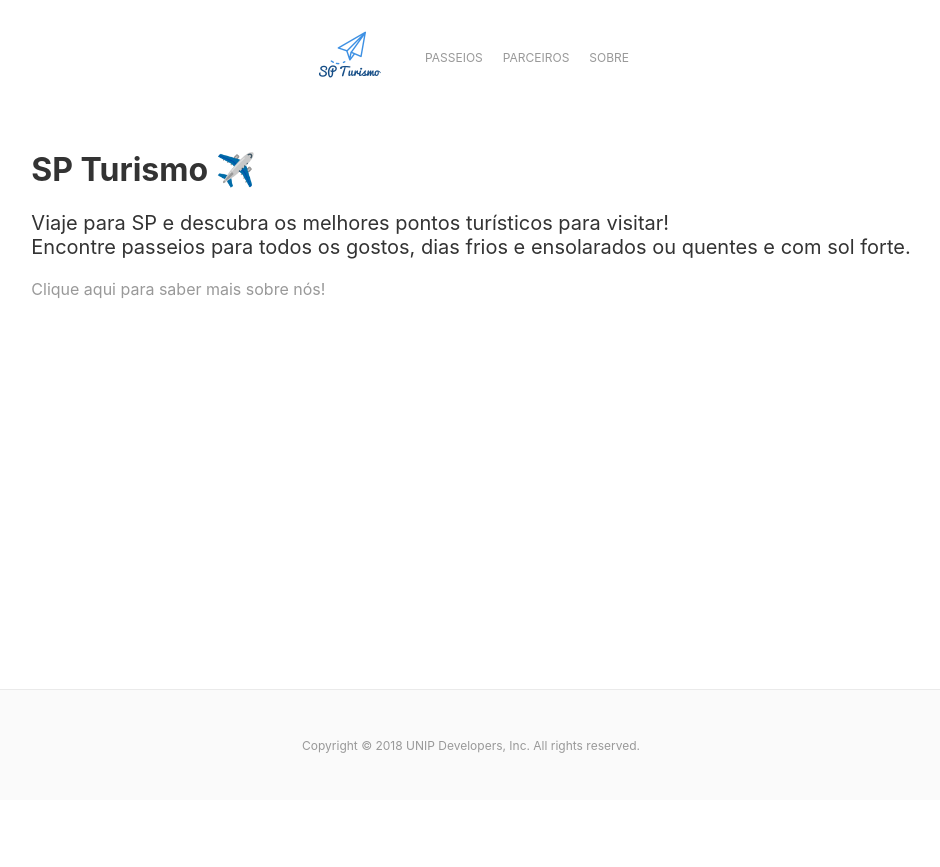
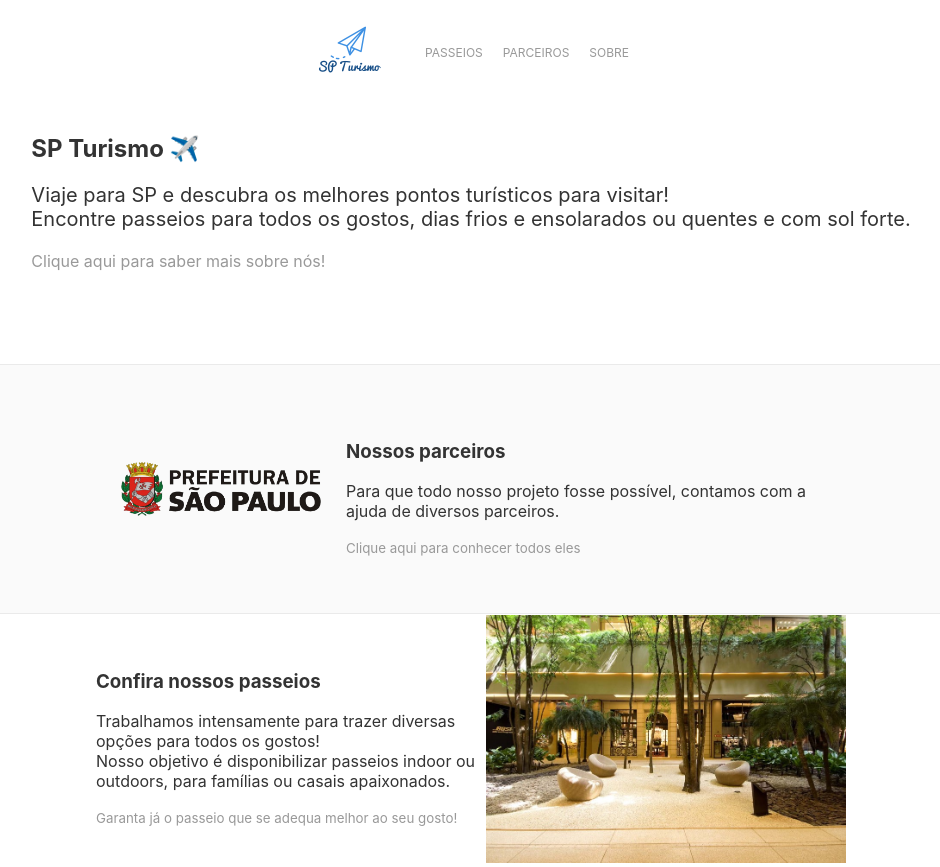
Before and after one commit to wendernathan/SiteSP, a plain HTML site: page index.html in a window 1280 px wide. Shown: the top 867 px of the page, without its empty margins (169-1109 px from the left). Before the commit the page ends 800 px from the top, so only its background shows below. Drawn offline with Linux system fonts and the light colour scheme.

Commit message:
home-page: add more sections
add the final 3 sections to the home page,
each of them points to another page with a call to action

```diff
--- a/index.css
+++ b/index.css
@@ -17,22 +17,54 @@ body {
   min-height: 100%;
   display: grid;
   grid-gap: 10px;
-  /* grid-template-columns: 1fr 2fr 1fr; */
   grid-template-rows: auto 1fr auto;
   grid-template-areas:
-    "header header header"
-    "xxxxxx content xxxxx"
-    "footer  footer  footer";
-    justify-items: center;
+    "header"
+    "content"
+    "footer";
 }
 
 .content {
   grid-area: content;
   color: #333333;
+  display: grid;
+  grid-auto-rows: 250px;
+}
+
+.content_home_info {
+  justify-self: center;
+}
+
+.content_partners_info {
+  display: grid;
+  background: #fafafa;
+  border-top: 1px solid;
+  border-bottom: 1px solid;
+  border-color: #eaeaea;
+  justify-items: center;
+  justify-content: center;
+  align-items: center;
+  grid-template-columns: 250px 500px;
+}
+
+.content_partners_info > img {
+  width: 200px;
 }
 
 .content_subtitle {
   font-size: 20px;
+}
+
+.content_trips_info {
+  display: grid;
+  justify-items: center;
+  justify-content: center;
+  align-items: center;
+  grid-template-columns: 390px 360px;
+}
+
+.content_trips_info > img {
+  width: 100%;
 }
 
 .content_info_link {
@@ -49,7 +81,7 @@ body {
   display: grid;
   grid-template-columns: 1fr 2fr;
   align-items: center;
-  /* justify-self: center; */
+  justify-self: center;
 }
 
 .header_logo {
@@ -82,6 +114,7 @@ body {
   display: grid;
   min-height: 100px;
   width: 100%;
+  justify-self: center;
 }
 
 .footer_content {
@@ -89,10 +122,6 @@ body {
   align-self: center;
   color: var(--link-color);
   font-size: 12px;
-}
-
-.box {
-  padding: 5px;
 }
 
 .box_parceiros{
--- a/index.html
+++ b/index.html
@@ -26,10 +26,31 @@
       </header>
 
       <div class="box content">
-        <h1>SP Turismo ✈️</h1>
-        <p class="content_subtitle">Viaje para SP e descubra os melhores pontos turísticos para visitar! <br />
-        Encontre passeios para todos os gostos, dias frios e ensolarados ou quentes e com sol forte.</p>
-        <p class="content_info"><a class="content_info_link" href="./sobre.html">Clique aqui para saber mais sobre nós!</a></p>
+        <section class="content_home_info">
+          <h1>SP Turismo ✈️</h1>
+          <p class="content_subtitle">Viaje para SP e descubra os melhores pontos turísticos para visitar! <br />
+          Encontre passeios para todos os gostos, dias frios e ensolarados ou quentes e com sol forte.</p>
+          <p class="content_info"><a class="content_info_link" href="./sobre.html">Clique aqui para saber mais sobre nós!</a></p>
+        </section>
+        <section class="content_partners_info">
+          <img src="./assets/img/prefeitura.png" alt="Logo Prefeitura de São Paulo">
+          <div>
+            <h3>Nossos parceiros</h3>
+            <p>Para que todo nosso projeto fosse possível, contamos com a ajuda de diversos parceiros.</p>
+            <small><a class="content_info_link" href="./parceiros.html">Clique aqui para conhecer todos eles</a></small>
+          </div>
+        </section>
+        <section class="content_trips_info">
+          <div>
+            <h3>Confira nossos passeios</h3>
+            <p>
+              Trabalhamos intensamente para trazer diversas opções para todos os gostos! <br />
+              Nosso objetivo é disponibilizar passeios indoor ou outdoors, para famílias ou casais apaixonados. <br />
+            </p>
+            <small><a class="content_info_link" href="./passeios.html">Garanta já o passeio que se adequa melhor ao seu gosto!</a></small>
+          </div>
+          <img src="./assets/img/imagem 19.jpg" alt="Vista da entrada de um hotel">
+        </section>
       </div>
 
       <footer class="box footer">
```
